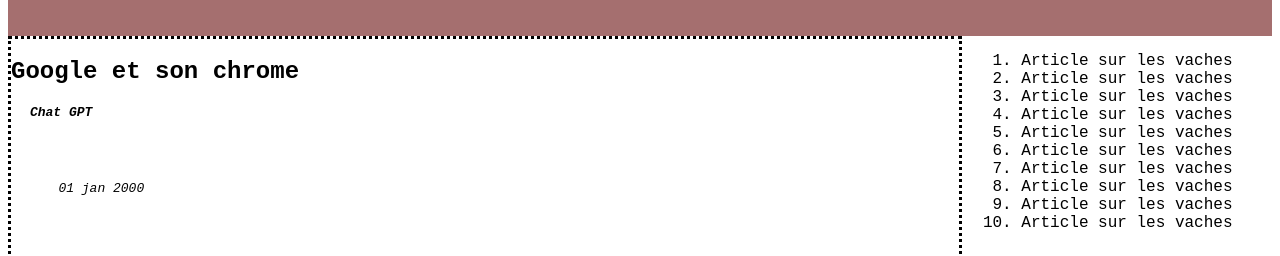
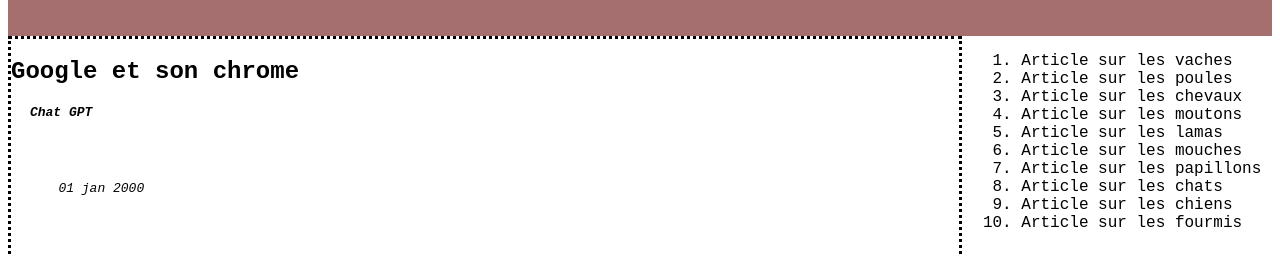
Before and after one commit to Lilya-Benladjreb/INF3190-LAB-CSS2, a plain HTML site: page index.html in a window 1280 px wide. Shown: the part 631-887 px from the top of the page. Drawn offline with Linux system fonts and the light colour scheme.

Commit message:
changer nom des animaux dans la listes

```diff
--- a/index.html
+++ b/index.html
@@ -37,15 +37,15 @@
         <div class="liste-articles">
             <ol>
                 <li>Article sur les vaches</li>
-                <li>Article sur les vaches</li>
-                <li>Article sur les vaches</li>
-                <li>Article sur les vaches</li>
-                <li>Article sur les vaches</li>
-                <li>Article sur les vaches</li>
-                <li>Article sur les vaches</li>
-                <li>Article sur les vaches</li>
-                <li>Article sur les vaches</li>
-                <li>Article sur les vaches</li>
+                <li>Article sur les poules</li>
+                <li>Article sur les chevaux</li>
+                <li>Article sur les moutons</li>
+                <li>Article sur les lamas</li>
+                <li>Article sur les mouches</li>
+                <li>Article sur les papillons</li>
+                <li>Article sur les chats</li>
+                <li>Article sur les chiens</li>
+                <li>Article sur les fourmis</li>
             </ol>
         </div>
     </div>
```
